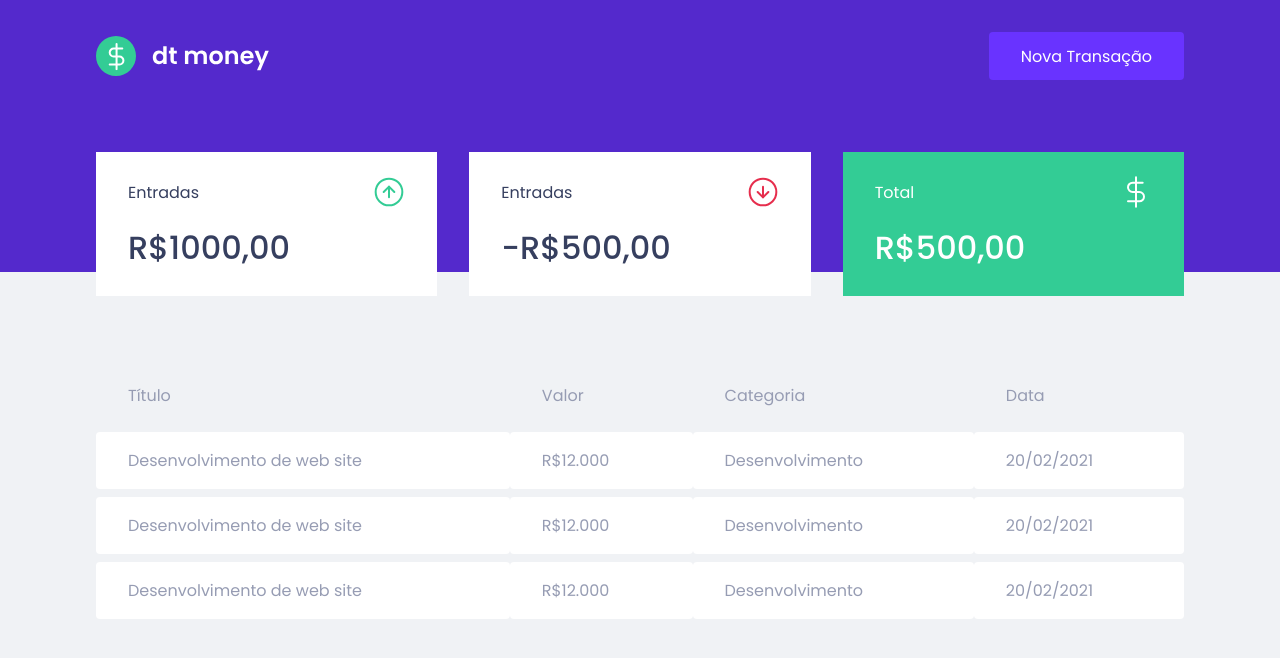
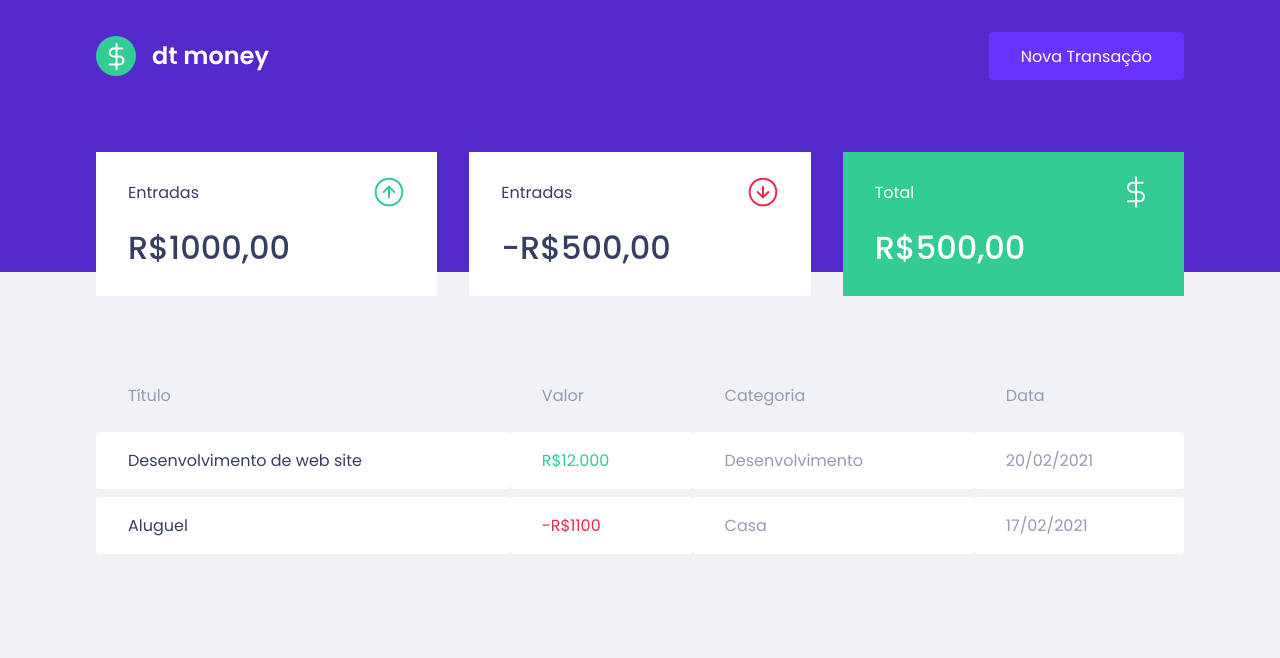
Before and after one commit to WesleyMR77/dt-money, a React (Create React App) app: page / in a window 1280 px wide. Shown: the top 658 px of the page. Built offline with nearby package versions, Linux system fonts and the light colour scheme.

Commit message:
syle: css da página principal concluido

```diff
--- a/src/components/TransactionsTable/index.tsx
+++ b/src/components/TransactionsTable/index.tsx
@@ -15,22 +15,17 @@ export function TransactionsTable(){
                 <tbody>
                     <tr>
                         <td>Desenvolvimento de web site</td>
-                        <td>R$12.000</td>
+                        <td className="deposit">R$12.000</td>
                         <td>Desenvolvimento</td>
                         <td>20/02/2021</td>
                     </tr>
                     <tr>
-                        <td>Desenvolvimento de web site</td>
-                        <td>R$12.000</td>
-                        <td>Desenvolvimento</td>
-                        <td>20/02/2021</td>
+                        <td>Aluguel</td>
+                        <td className="withdraw">-R$1100</td>
+                        <td>Casa</td>
+                        <td>17/02/2021</td>
                     </tr>
-                    <tr>
-                        <td>Desenvolvimento de web site</td>
-                        <td>R$12.000</td>
-                        <td>Desenvolvimento</td>
-                        <td>20/02/2021</td>
-                    </tr>
+
                 </tbody>
             </table>
         </Container>
--- a/src/components/TransactionsTable/styles.ts
+++ b/src/components/TransactionsTable/styles.ts
@@ -24,6 +24,17 @@ export const Container = styled.div`
             background-color: var(--shape);
             color: var(--text-body);
             border-radius: 0.25rem;
+
+            &:first-child{
+                color: var(--text-title);
+            }
+
+            &.deposit{
+                color: var(--green)
+            }
+            &.withdraw{
+                color: var(--red);
+            }
         }
     }
 
```
